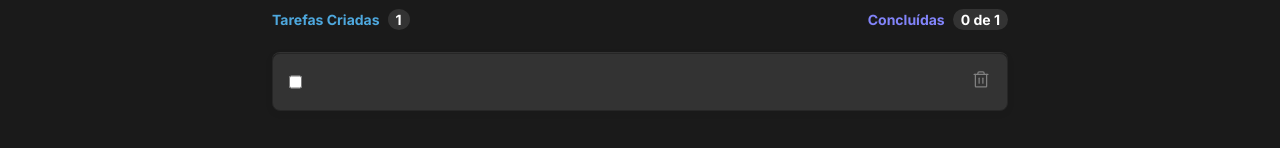
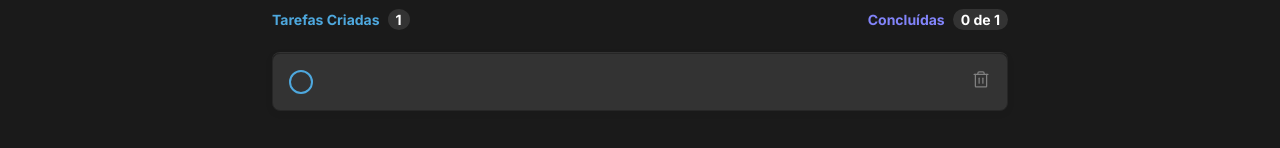
Before and after one commit to victorhenriq3/todo-ignite-react, a React (Vite) app: page / in a window 1280 px wide. Both pictures are taken after a click on the button "Criar". Shown: the part 282-430 px from the top of the page. Built offline with nearby package versions, Linux system fonts and the light colour scheme.

Commit message:
alter style for checkbox

```diff
--- a/src/components/TodoList.module.css
+++ b/src/components/TodoList.module.css
@@ -106,9 +106,57 @@
     transition: 0.4s;
 }
 
+.input_check{
+    position: relative;
+}
 
-.todo_list input[type="checkbox"]::before{
-    background-color: transparent;
-    width: 24px;
-    height: 24px;
+.input_check label{
+  background-color: transparent;
+  border: 2px solid var(--blue);
+  border-radius: 50%;
+  cursor: pointer;
+  height: 24px;
+  left: 0;
+  position: absolute;
+  top: 0;
+  width: 24px;
 }
+
+.input_check label:hover{
+    filter: drop-shadow(0px 4px 4px rgba(0, 0, 0, 0.25));
+  background-color: rgba(30, 111, 159,.2);
+
+  border: 2px solid var(--blue-dark);
+}
+
+.input_check label:after{
+  border: 2px solid #fff;
+  border-top: none;
+  border-right: none;
+  content: "";
+  height: 5px;
+  left: 5px;
+  opacity: 0;
+  position: absolute;
+  top: 7px;
+  transform: rotate(-45deg);
+  width: 12px;
+}
+
+.input_check input[type="checkbox"] {
+    visibility: hidden;
+}
+
+.input_check input[type="checkbox"]:checked + label{
+    border: none;
+    background-color: var(--purple-dark);
+}
+
+.input_check input[type="checkbox"]:checked + label:hover{
+    border: none;
+    background-color: var(--purple);
+}
+
+.input_check input[type="checkbox"]:checked + label:after{
+    opacity: 1;
+}
--- a/src/components/TodoList.tsx
+++ b/src/components/TodoList.tsx
@@ -33,7 +33,11 @@ export function TodoList({todos, checkTodo, removeTodo}:TodoListProps){
                 {todos.length > 0 ? (
                     todos.map(todo => (
                         <div className={!todo.check ? styles.todo_list : styles.todo_list_check} key={todo.content}>
-                            <input type="checkbox" checked={todo.check} onChange={() => checkTodo(todo)}/>
+
+                            <div className={styles.input_check}>
+                                <input type="checkbox" checked={todo.check} onChange={() => checkTodo(todo)} id="checkbox"/>
+                                <label htmlFor="checkbox"></label>
+                            </div>
 
                             <span>{todo.content}</span>
 
```
